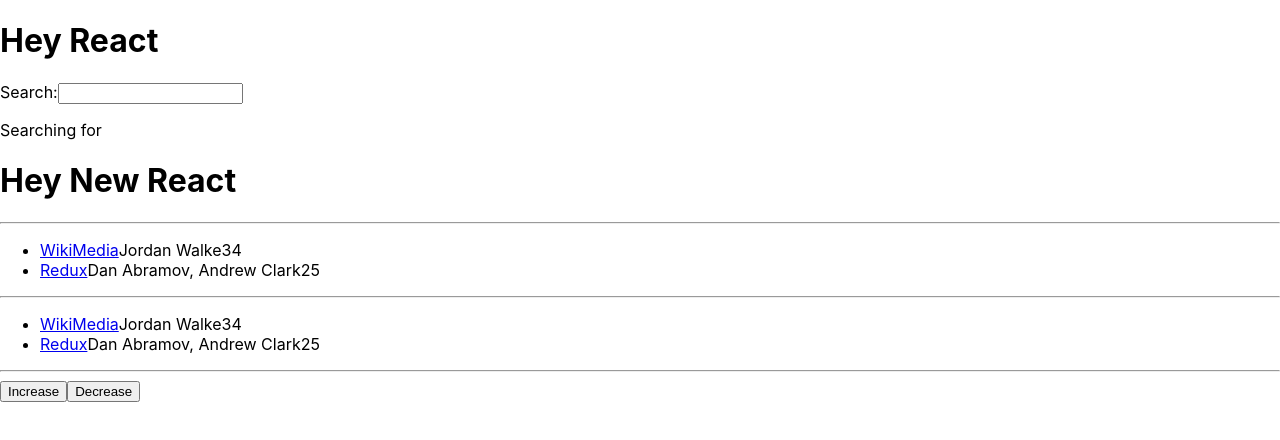
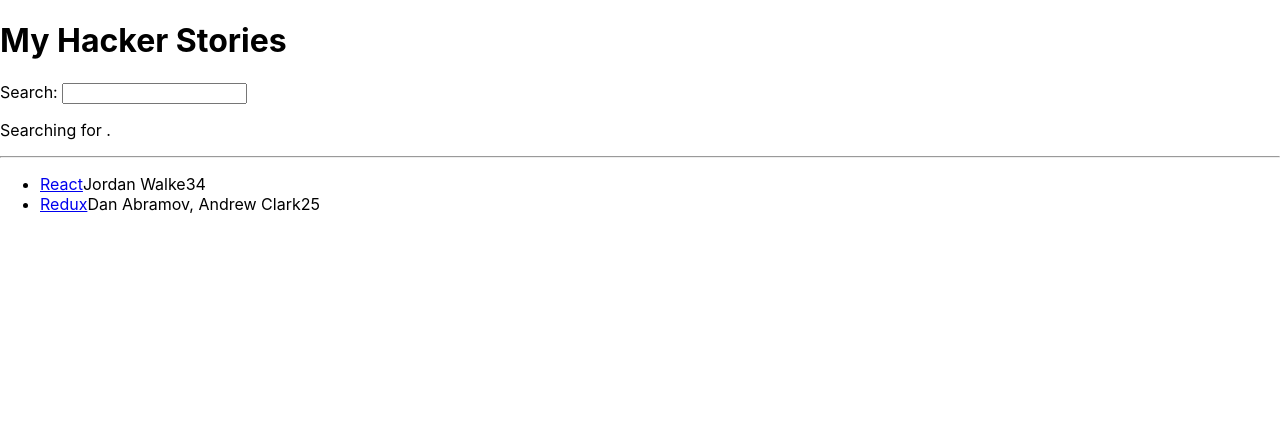
Before and after one commit to rajeshmandava/funWithReact, a React (Create React App) app in the folder my-app/: page / in a window 1280 px wide. Shown: the top 440 px of the page. Built offline with nearby package versions, Linux system fonts and the light colour scheme; the HTML template or start-up script is replaced by a standard one.

Commit message:
Callback handlers in JSX

```diff
--- a/my-app/src/App.js
+++ b/my-app/src/App.js
@@ -1,50 +1,13 @@
 import * as React from "react";
 
-const welcome = {
-  greeting: "Hey",
-  title: "React",
-};
-const title = function () {
-  return "New React";
-};
-
-// class Person {
-//   constructor(firstName, lastName) {
-//     this.firstName = firstName;
-//     this.lastName = lastName;
-//   }
-//   getName() {
-//     return this.firstName + " " + this.lastName;
-//   }
-// }
-
-// const robin = new Person("Robin", "Wàllen");
-// console.log(robin);
-
-// const dennis = new Person("Dennis", "Richie");
-// console.log(dennis);
-
 const App = () => {
-  const [count, setCount] = React.useState(0);
-
-  const handleDecrease = () => {
-    setCount(count - 1);
-    console.log(count);
-  };
-
-  const handleIncrease = () => {
-    setCount(count + 1);
-    console.log(count);
-  };
   const stories = [
     {
-      title: "WikiMedia",
-      url: "https://www.wikimedia.org/",
+      title: "React",
+      url: "https://reactjs.org/",
       author: "Jordan Walke",
       num_comments: 3,
       points: 4,
-      popularLibraries: "Material UI, Ant Design, React-Bootstrap",
-
       objectID: 0,
     },
     {
@@ -53,35 +16,47 @@
       author: "Dan Abramov, Andrew Clark",
       num_comments: 2,
       points: 5,
-      popularLibraries: "Redux-Actions, Reselect, Redux-Saga",
       objectID: 1,
     },
   ];
+
+  const handleSearch = (event) => {
+    console.log(event.target.value);
+  };
+
   return (
     <div>
-      <h1>
-        {welcome.greeting} {welcome.title}
-      </h1>
-      <Search />
-      <h1>
-        {welcome.greeting} {title()}
-      </h1>
-      <hr></hr>
+      <h1>My Hacker Stories</h1>
+
+      <Search onSearch={handleSearch} />
+
+      <hr />
+
       <List list={stories} />
-      <hr></hr>
-      <List list={stories} />
-      <hr></hr>
-      <button type="button" onClick={handleIncrease}>
-        Increase
-      </button>
-      <button type="button" onClick={handleDecrease}>
-        Decrease
-      </button>
     </div>
   );
 };
 
-export default App;
+const Search = (props) => {
+  const [searchTerm, setSearchTerm] = React.useState("");
+
+  const handleChange = (event) => {
+    setSearchTerm(event.target.value);
+
+    props.onSearch(event);
+  };
+
+  return (
+    <div>
+      <label htmlFor="search">Search: </label>
+      <input id="search" type="text" onChange={handleChange} />
+
+      <p>
+        Searching for <strong>{searchTerm}</strong>.
+      </p>
+    </div>
+  );
+};
 
 const List = (props) => (
   <ul>
@@ -102,19 +77,4 @@
   </li>
 );
 
-const Search = () => {
-  const [searchTerm, setSearchTerm] = React.useState("");
-  const handleChange = (event) => {
-    setSearchTerm(event.target.value);
-    console.log(event.target.value);
-  };
-  return (
-    <div>
-      <label htmlFor="search">Search:</label>
-      <input id="search" type="text" onChange={handleChange}></input>
-      <p>
-        Searching for <strong>{searchTerm}</strong>
-      </p>
-    </div>
-  );
-};
+export default App;
```
